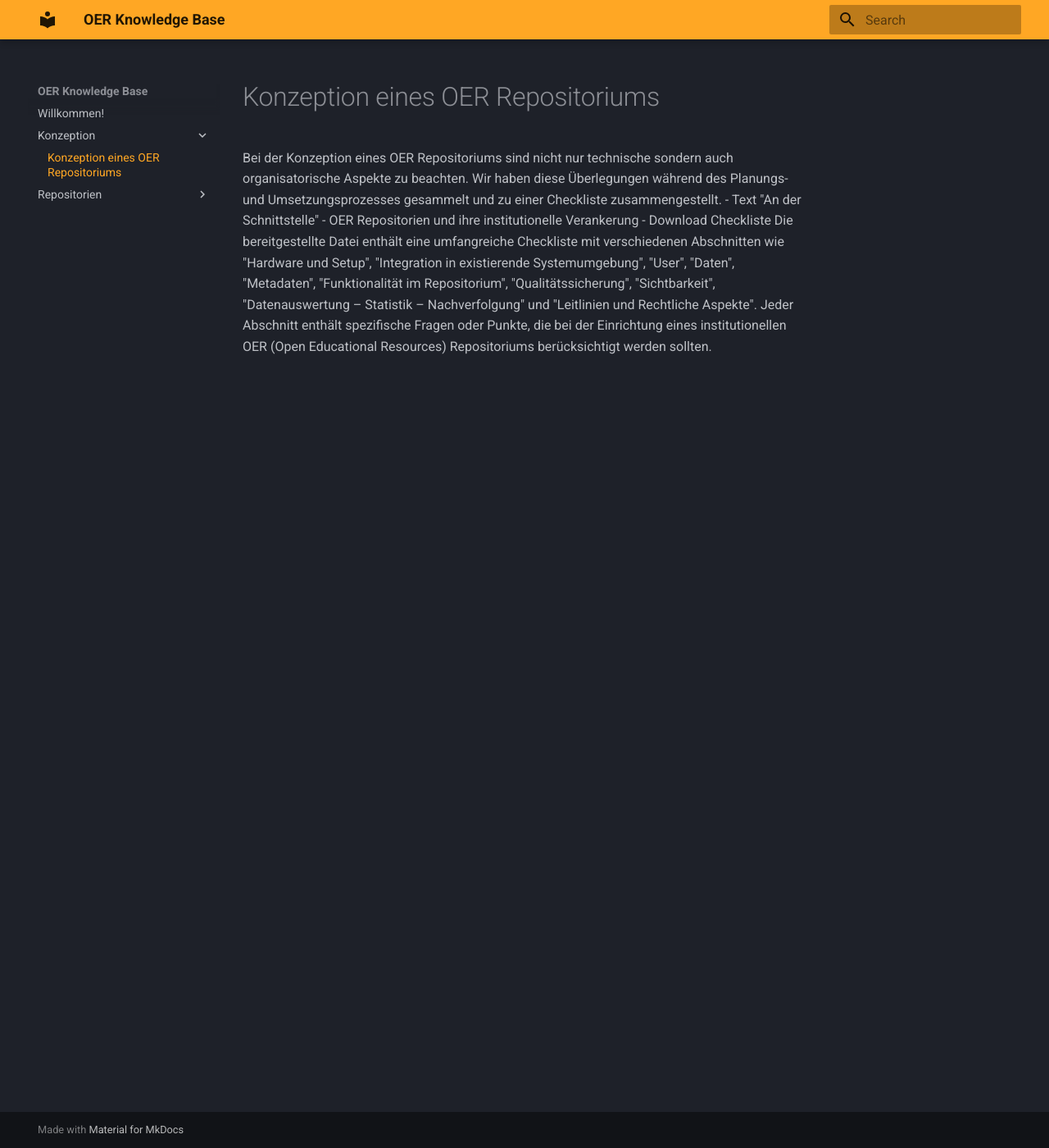
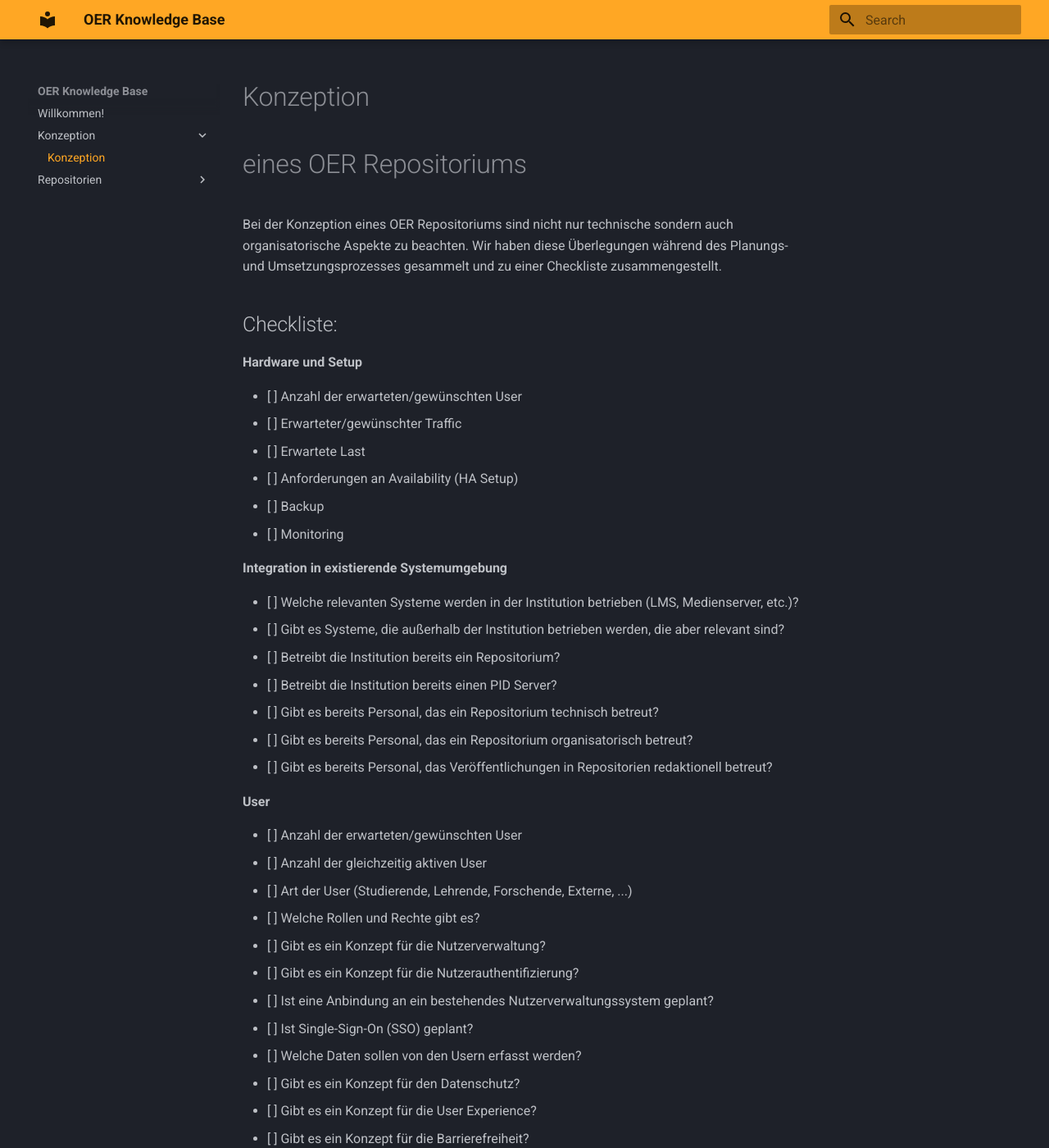
Before and after one commit to oerBASE/knowledgebase, an MkDocs documentation site: the page built from docs/Konzeption/Konzeption.md, in a window 1280 px wide and 1400 px high. Shown: the whole window at 82% size. Built offline with MkDocs 1.6.1 and Material for MkDocs 9.7.7, drawn with Linux system fonts in a browser that asks for light colours; some of the changed text lies outside the part shown.

Commit message:
Update Konzeption.md

```diff
--- a/docs/Konzeption/Konzeption.md
+++ b/docs/Konzeption/Konzeption.md
@@ -1,5 +1,104 @@
-# Konzeption eines OER Repositoriums
+# Konzeption
+# eines OER Repositoriums
+
 Bei der Konzeption eines OER Repositoriums sind nicht nur technische sondern auch organisatorische Aspekte zu beachten. Wir haben diese Überlegungen während des Planungs- und Umsetzungsprozesses gesammelt und zu einer Checkliste zusammengestellt.
+
+## Checkliste:
+
+
+
+
+**Hardware und Setup**
+
+- [ ] Anzahl der erwarteten/gewünschten User
+- [ ] Erwarteter/gewünschter Traffic
+- [ ] Erwartete Last
+- [ ] Anforderungen an Availability (HA Setup)
+- [ ] Backup
+- [ ] Monitoring
+
+
+**Integration in existierende Systemumgebung**
+
+- [ ] Welche relevanten Systeme werden in der Institution betrieben (LMS, Medienserver, etc.)?
+- [ ] Gibt es Systeme, die außerhalb der Institution betrieben werden, die aber relevant sind?
+- [ ] Betreibt die Institution bereits ein Repositorium?
+- [ ] Betreibt die Institution bereits einen PID Server?
+- [ ] Gibt es bereits Personal, das ein Repositorium technisch betreut?
+- [ ] Gibt es bereits Personal, das ein Repositorium organisatorisch betreut?
+- [ ] Gibt es bereits Personal, das Veröffentlichungen in Repositorien redaktionell betreut?
+
+
+**User**
+
+- [ ] Anzahl der erwarteten/gewünschten User
+- [ ] Anzahl der gleichzeitig aktiven User
+- [ ] Art der User (Studierende, Lehrende, Forschende, Externe, ...)
+- [ ] Welche Rollen und Rechte gibt es?
+- [ ] Gibt es ein Konzept für die Nutzerverwaltung?
+- [ ] Gibt es ein Konzept für die Nutzerauthentifizierung?
+- [ ] Ist eine Anbindung an ein bestehendes Nutzerverwaltungssystem geplant?
+- [ ] Ist Single-Sign-On (SSO) geplant?
+- [ ] Welche Daten sollen von den Usern erfasst werden?
+- [ ] Gibt es ein Konzept für den Datenschutz?
+- [ ] Gibt es ein Konzept für die User Experience?
+- [ ] Gibt es ein Konzept für die Barrierefreiheit?
+
+
+**Daten**
+
+- [ ] Welche Daten sollen erfasst werden?
+- [ ] In welchen Formaten sollen die Daten vorliegen?
+- [ ] Welches Granularität der Objekte wird erwartet, welche ist gewünscht?
+- [ ] Wie lange sollen die Daten (mindestens, garantiert) gespeichert werden, wird eine Langzeitarchivierung angestrebt?
+- [ ] Über welche Schnittstellen bzw. Upload-Oberflächen können Daten eingebracht werden?
+- [ ] Sollen andere Systeme (LMS, Medienserver, DMS, Videoportal….) eingebunden werden, über die Daten oder Metadaten an das Repositorium eingebracht werden bzw. die Objekte aus dem Repositorium anzeigen können?
+- [ ] Inhalte: ausschließlich OER oder auch andere Inhalte? Sollen OER als solche ausgewiesen sein?
+- [ ] Welche Art von Persistent Identifier (DOI, URN, handle) soll vergeben werden?
+- [ ] Versionierung: Wie werden Änderungen Im Ursprungssystem gehandhabt? Sollen diese  Auswirkungen auf das Repo haben? Auch umgekehrt, sollen Daten, die im  Repo geändert werden sich auf andere Systeme auswirken? Falls ja, wie  oft sollen die Änderungen synchronisiert werden?
+- [ ] Wie werden Löschungen technisch umgesetzt (Tombstone Pages o.ä- )
+
+
+
+**Metadaten**
+
+- [ ] Welche Metadaten sollen oder müssen mindestens vergeben werden?
+- [ ] Welches Metadatenschema ist für den erwarteten Content passend? [OER: LOM, LMRI]
+- [ ] Welche Vokabulare sollen/müssen für bestimmte Metadatenkategorien verwendet werden?
+- [ ] Sind diese Vokabulare bereits (in maschinenlesbarer Form, öffentlich zugänglich,…) vorhanden?
+- [ ] Welche Metadaten sollen oder müssen exponiert werden (abhängig ob und wie das Repositorium an andere Systeme angeschlossen ist)
+- [ ] Werden die (Meta)Daten verlinkt oder kopiert? Falls verlinkt: ist der Link stabil? können die Daten im Ursprungssystem  gelöscht werden? (Problematik bei vielen verwaisten Links)
+- [ ] Sollen Metadaten KI-Gestützt vergeben oder angereichert werden?
+
+
+**Funktionalität im Repositorium**
+
+- [ ] Welche grundlegenden Funktionen soll das Repositorium bieten?
+- [ ] Content-Erstellung und -Bearbeitung, Gruppierung von Material
+- [ ] Was sind die Anforderungen an Content-Suche und -Navigation
+- [ ] Ist Content-Bewertung und -Feedback innerhalb des Repositoriums gewünscht?
+- [ ] Soll eine Moderation von Content und/oder Bewertungen möglich sein?
+- [ ] Soll Versionierung möglich sein?
+- [ ] Gibt es ein Konzept für die Zugriffskontrolle auf den Content?
+- [ ] Gibt es ein Konzept für die Content-Migration?
+
+
+
+**Datenauswertung – Statistik – Nachverfolgung**
+
+- [ ] Wie sollen Nutzungsstatistiken ausgewertet werden?
+- [ ] Gibt es ein Konzept für die Nachverfolgung der Nutzung, Reichweite, Interaktion und Wirkung?
+- [ ] Soll Nutzungserlebnis und Zufriedenheit evaluiert werden? ?
+- [ ] Sollen Verbesserungsvorschläge, Feedback, Fehlermeldungen eingereicht werden können?
+
+
+**Leitlinien und Rechtliche Aspekte**
+
+- [ ] Gibt es ein Konzept für Leitlinien und rechtliche Aspekte?
+- [ ] Ist der Rechtsdienst der Institution eingebunden?
+- [ ] Können Nutzungsbedingungen, Uploadrichtlinien und Leitlinien für die Lizensierung bereitgestellt werden?
+
+
+
+
 - Text "An der Schnittstelle" - OER Repositorien und ihre institutionelle Verankerung
-- Download Checkliste
-Die bereitgestellte Datei enthält eine umfangreiche Checkliste mit verschiedenen Abschnitten wie "Hardware und Setup", "Integration in existierende Systemumgebung", "User", "Daten", "Metadaten", "Funktionalität im Repositorium", "Qualitätssicherung", "Sichtbarkeit", "Datenauswertung – Statistik – Nachverfolgung" und "Leitlinien und Rechtliche Aspekte". Jeder Abschnitt enthält spezifische Fragen oder Punkte, die bei der Einrichtung eines institutionellen OER (Open Educational Resources) Repositoriums berücksichtigt werden sollten.
```
